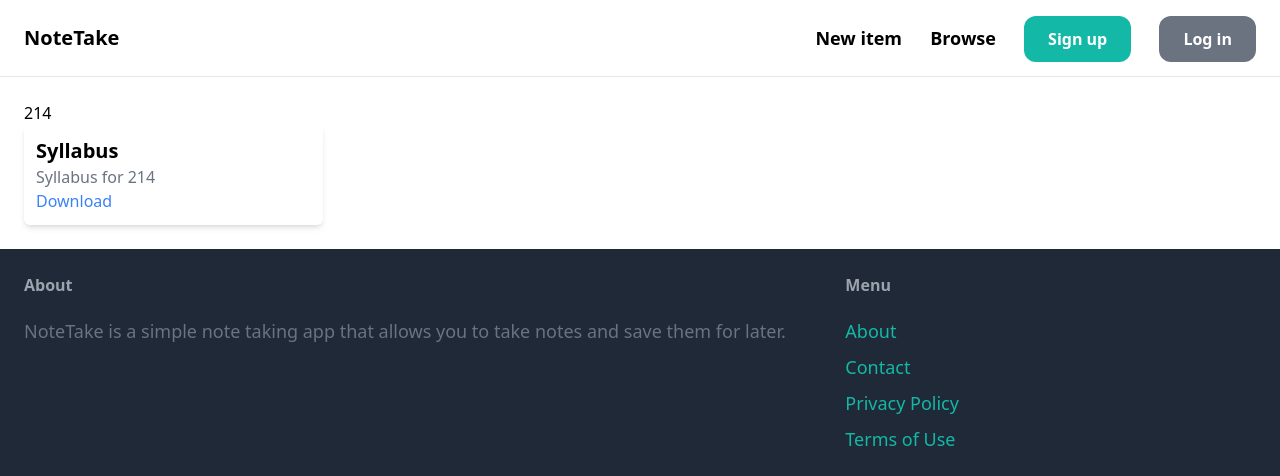
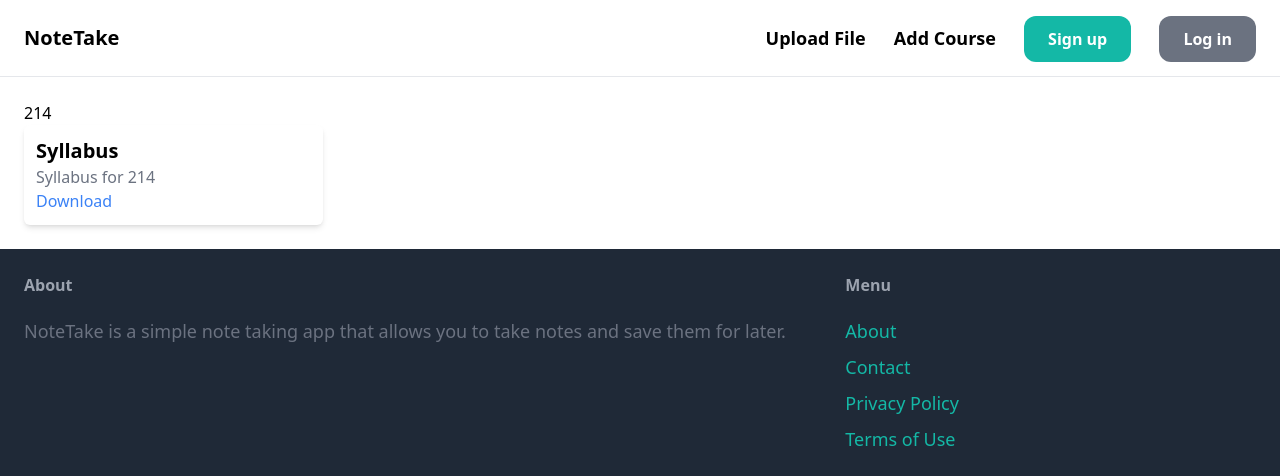
Before and after one commit to rajdhal/Notetake, a Django app: page /course/3/ in a window 1280 px wide. Shown: the top 476 px of the page. Run offline with Django 4.2, Linux system fonts and the light colour scheme; data comes from the database, SQL or seed files in the repository; both versions use the stored data as it was after the commit; some libraries are stand-ins or nearby versions.

Commit message:
got bored and added upload file and add course

```diff
--- a/core/templates/core/base.html
+++ b/core/templates/core/base.html
@@ -16,8 +16,8 @@
             <a href="/" class="text-xl font-semibold">NoteTake</a>
 
             <div class="space-x-6">
-                <a href="#" class="text-lg font-semibold hover:text-gray-500">New item</a>
-                <a href="#" class="text-lg font-semibold hover:text-gray-500">Browse</a>
+                <a href="{% url 'course:newFile' %}" class="text-lg font-semibold hover:text-gray-500">Upload File</a>
+                <a href="{% url 'course:newCourse' %}" class="text-lg font-semibold hover:text-gray-500">Add Course</a>
                 <a href="#" class="px-6 py-3 text-leg font-semibold bg-teal-500 text-white rounded-xl hover:bg-teal-700">Sign up</a>
                 <a href="#" class="px-6 py-3 text-leg font-semibold bg-gray-500 text-white rounded-xl hover:bg-gray-700">Log in</a>
             </div>
--- /dev/null
+++ b/course/forms.py
@@ -0,0 +1,34 @@
+from django import forms
+
+from .models import Course, File
+
+INPUT_CLASSES = 'w-full py-4 px-6 rounded-xl border'
+
+class NewFileForm(forms.ModelForm):
+    class Meta:
+        model = File
+        fields = ('course', 'name', 'file', 'description')
+        widgets = {
+            'course':forms.Select(attrs={
+                'class': INPUT_CLASSES
+            }),
+            'name':forms.TextInput(attrs={
+                'class': INPUT_CLASSES
+            }),
+            'file':forms.FileInput(attrs={
+                'class': INPUT_CLASSES
+            }),
+            'description':forms.TextInput(attrs={
+                'class': INPUT_CLASSES
+            }),
+        }
+
+class NewCourseForm(forms.ModelForm):
+    class Meta:
+        model = Course
+        fields = ('name',)
+        widgets = {
+            'name':forms.TextInput(attrs={
+                'class': INPUT_CLASSES
+            }),
+        }
--- a/course/urls.py
+++ b/course/urls.py
@@ -5,6 +5,8 @@ app_name = 'course'
 
 urlpatterns = [
     path('', views.course, name='course'),
+    path('upload/', views.newFile, name='newFile'),
+    path('new/', views.newCourse, name='newCourse'),
     path('<int:pk>/', views.course, name='course'),
     path('file/<int:pk>/', views.file, name='file'),
 ]
--- a/course/views.py
+++ b/course/views.py
@@ -1,6 +1,9 @@
 from django.shortcuts import render
+
 from django.db.models import Q
 from django.shortcuts import render, get_object_or_404, redirect
+
+from .forms import NewFileForm, NewCourseForm
 from .models import Course, File
 
 
@@ -20,3 +23,38 @@ def course(request, pk):
         'course': course,
         'course_files': course_files
     })
+
+def newFile(request):
+    if request.method == 'POST':
+        form = NewFileForm(request.POST, request.FILES)
+
+        if form.is_valid():
+            file = form.save(commit=False)
+            file.created_by = request.user #This is the user that is logged in, might need to remove this
+            file.save()
+            return redirect('course:file', pk=file.id)
+        else:
+            form = NewFileForm()
+    form = NewFileForm()
+
+    return render(request, 'course/form.html', {
+        'form': form,
+        'title' : 'New File',
+    })
+
+def newCourse(request):
+    if request.method == 'POST':
+        form = NewCourseForm(request.POST, request.FILES)
+
+        if form.is_valid():
+            course = form.save(commit=False)
+            course.save()
+            return redirect('course:course', pk=course.id)
+        else:
+            form = NewCourseForm()
+    form = NewCourseForm()
+
+    return render(request, 'course/form.html', {
+        'form': form,
+        'title' : 'Add Course',
+    })
```
Also changed, not shown: course/templates/course/form.html (added, +27 -0 lines), db.sqlite3, 1 other file.
